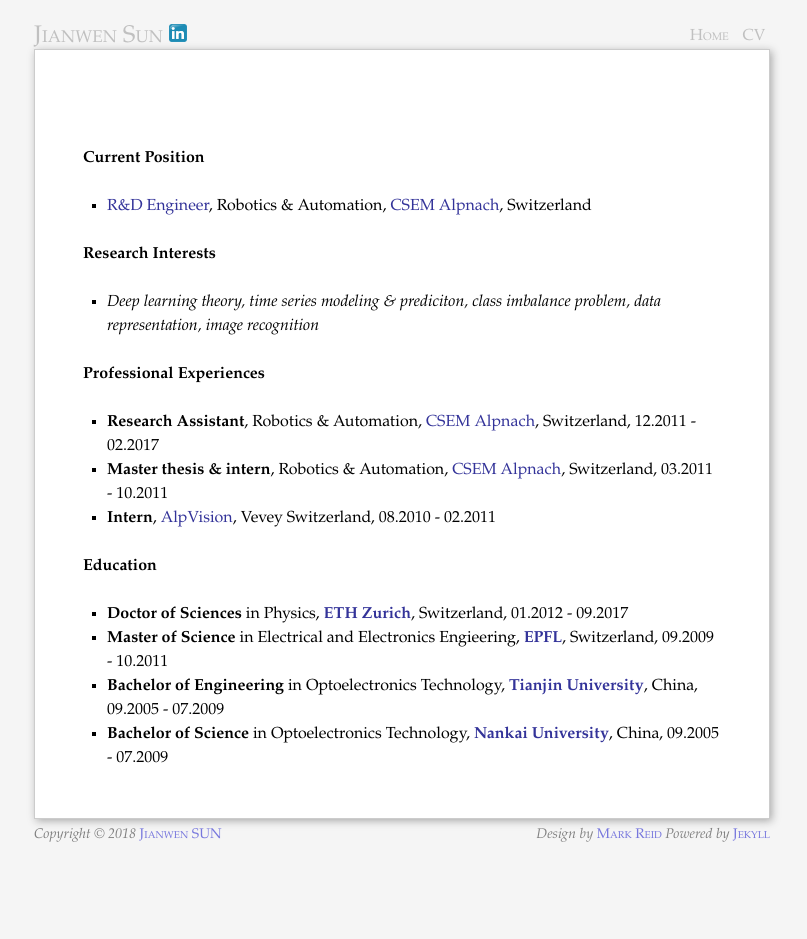
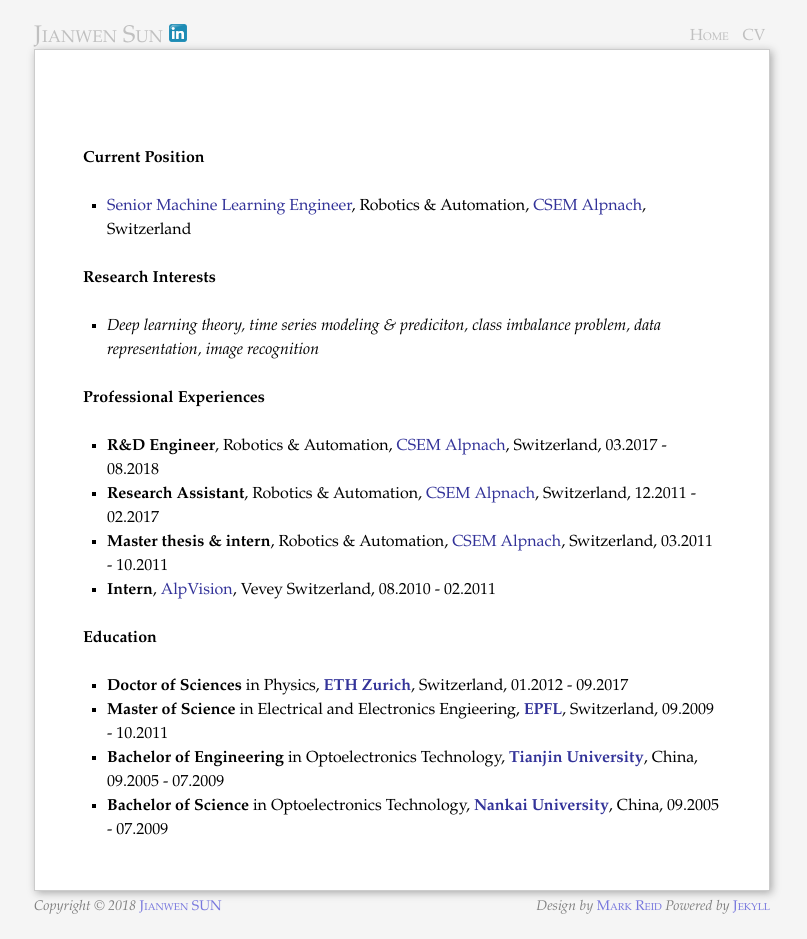
Before and after one commit to 0Ax3/0ax3.github.com, a Jekyll site: the page built from cv.md, in a window 1280 px wide. Shown: the whole page, without its empty margins (238-1045 px from the left). Built offline with Jekyll 4.4.1, drawn with Linux system fonts in a browser that asks for light colours; nearby versions of some CDN libraries; before the commit the page ends 900 px from its top, so only the background shows below that.

Commit message:
Cv updated

```diff
--- a/cv.md
+++ b/cv.md
@@ -4,12 +4,13 @@ layout: page
 {% include JB/setup %}
 <br/>
 **Current Position**
-- <a href="https://www.linkedin.com/in/jianwen-sun-60a07924/" target="_blank">R&D Engineer</a>, Robotics & Automation, <a href="http://www.csem.ch" target="_blank">CSEM Alpnach</a>, Switzerland
+- <a href="https://www.linkedin.com/in/jianwen-sun-60a07924/" target="_blank">Senior Machine Learning Engineer</a>, Robotics & Automation, <a href="http://www.csem.ch" target="_blank">CSEM Alpnach</a>, Switzerland
 
 **Research Interests**
 * *Deep learning theory, time series modeling & prediciton, class imbalance problem, data representation, image recognition*
 
 **Professional Experiences**
+- **R&D Engineer**, Robotics & Automation, <a href="http://www.csem.ch" target="_blank">CSEM Alpnach</a>, Switzerland, 03.2017 - 08.2018
 - **Research Assistant**, Robotics & Automation, <a href="http://www.csem.ch" target="_blank">CSEM Alpnach</a>, Switzerland, 12.2011 - 02.2017
 - **Master thesis & intern**, Robotics & Automation, <a href="http://www.csem.ch" target="_blank">CSEM Alpnach</a>, Switzerland, 03.2011 - 10.2011
 - **Intern**, <a href="http://www.alpvision.com" target="_blank">AlpVision</a>, Vevey Switzerland, 08.2010 - 02.2011
```
